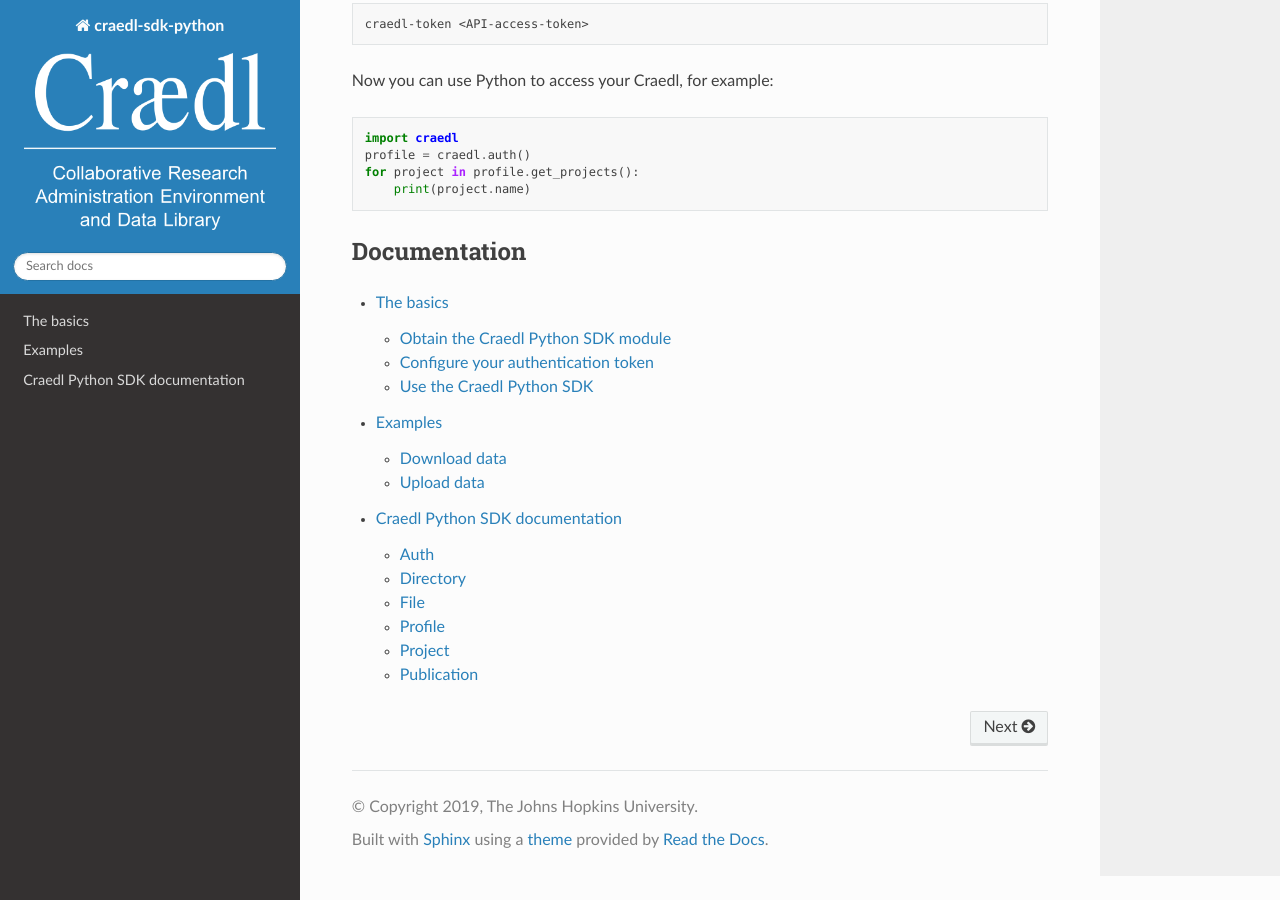
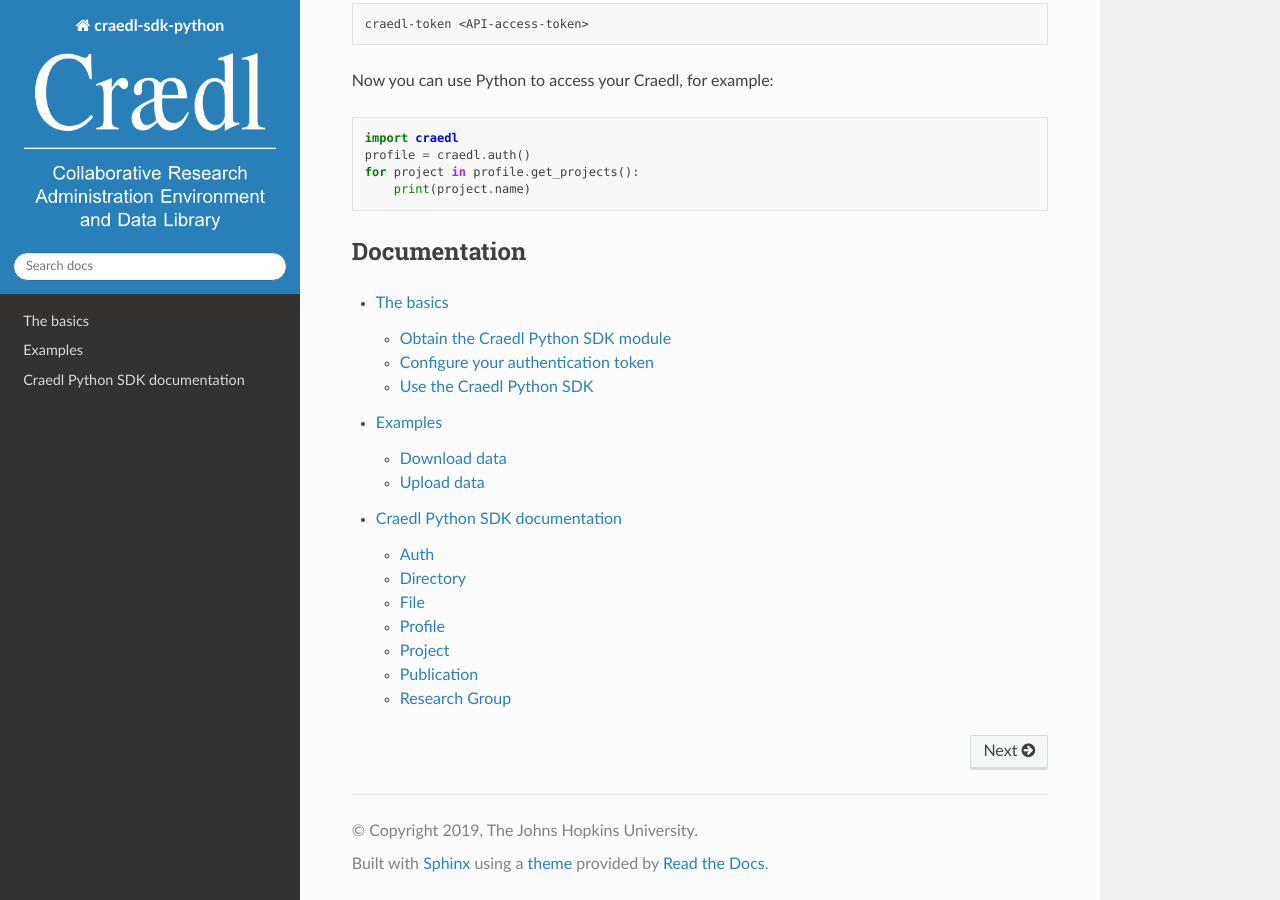
Before and after one commit to craedl/craedl-sdk-python, a Sphinx documentation site: the page built from docs/source/index.rst, in a window 1280 px wide and 900 px high, scrolled down 625 px. Built offline with Sphinx 7.4.7 and the Read the Docs theme 2.0.0, drawn with Linux system fonts in a browser that asks for light colours.

Commit message:
enable research group docs

```diff
--- a/docs/source/core/index.rst
+++ b/docs/source/core/index.rst
@@ -30,3 +30,8 @@
 ***********
 .. autoclass:: craedl.core.Publication
     :members:
+
+Research Group
+**************
+.. autoclass:: craedl.core.Research_Group
+    :members:
```
